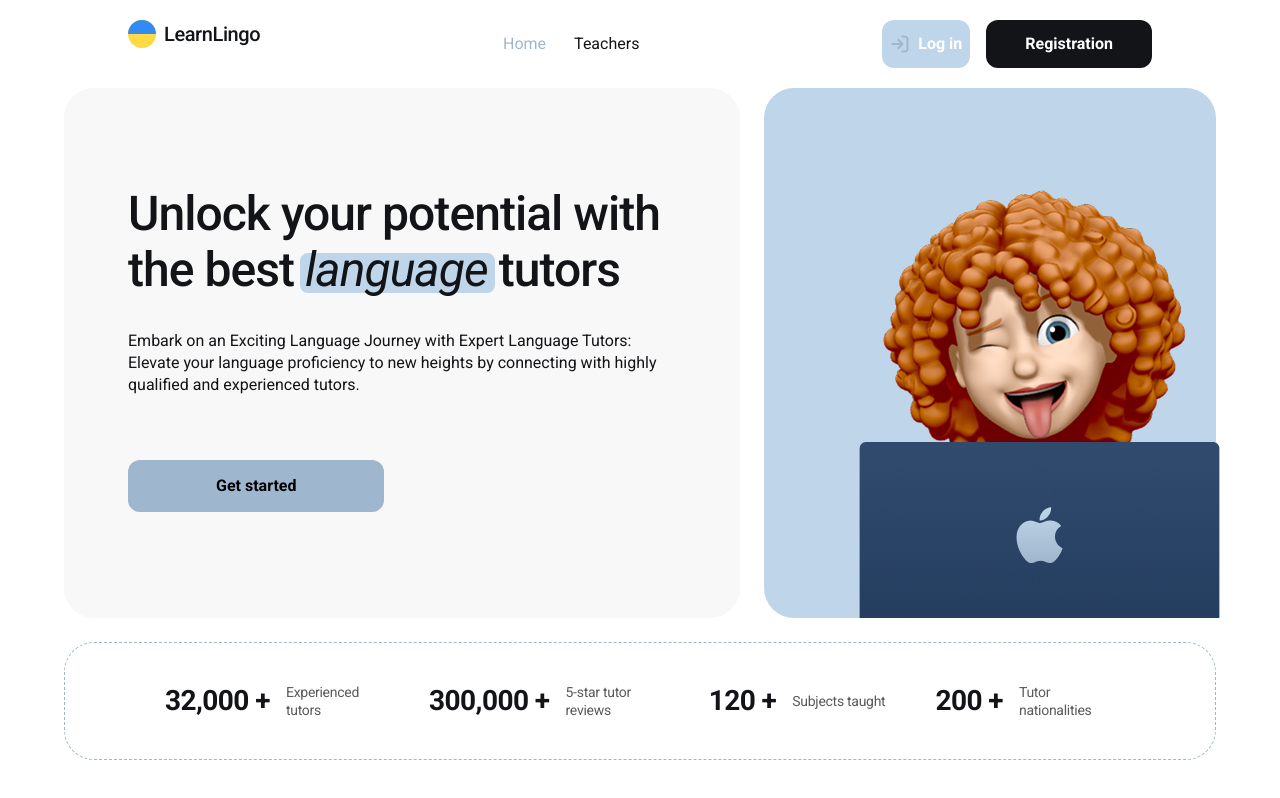
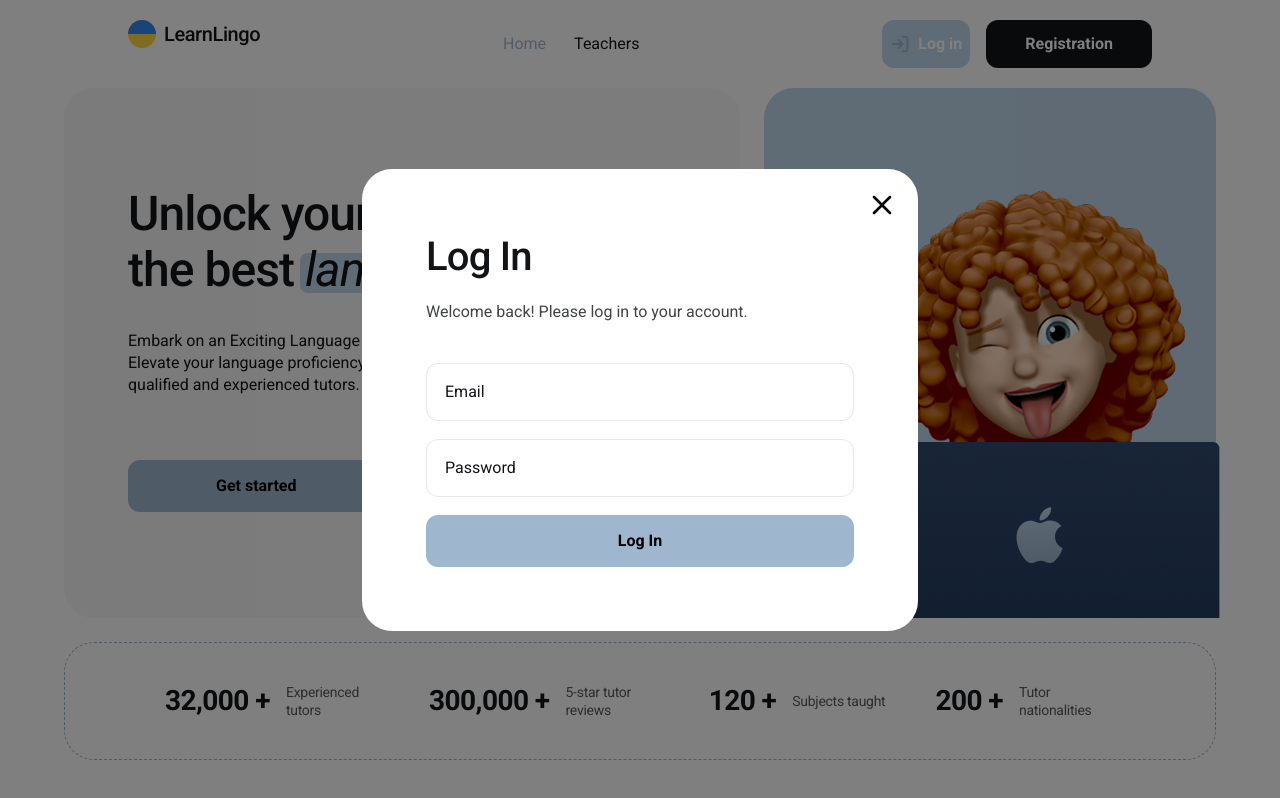
Before and after one commit to kiryhanchiiiik/learn-lingo, a React (Vite) app: page / in a window 1280 px wide. Both pictures are taken after a click on the button "Log in". Built offline with nearby package versions, Linux system fonts and the light colour scheme.

Commit message:
add log in form and change struct project

```diff
--- a/src/components/Header/Header.tsx
+++ b/src/components/Header/Header.tsx
@@ -1,44 +1,25 @@
-import { Field, Formik, Form, ErrorMessage } from "formik";
-import * as Yup from "yup";
 import { useState } from "react";
 import { NavLink } from "react-router-dom";
 import clsx from "clsx";
 import Modal from "../Modal/Modal";
+import LoginForm from "../LoginForm/LoginForm";
+import RegisterForm from "../RegisterForm/RegisterForm";
 
 import sprite from "../../img/sprite.svg";
 import css from "./Header.module.scss";
 
-const buildLinkClass = ({ isActive }: { isActive: boolean }) => {
-  return clsx(css.link, isActive && css.active);
-};
-
-interface RegistrationFormValues {
-  name: string;
-  email: string;
-  password: string;
-}
-
-const INITIAL_VALUES: RegistrationFormValues = {
-  name: "",
-  email: "",
-  password: "",
-};
+const buildLinkClass = ({ isActive }: { isActive: boolean }) =>
+  clsx(css.link, isActive && css.active);
 
 const Header = () => {
-  const [isModalOpen, setIsModalOpen] = useState<boolean>(false);
-  const openModal = () => setIsModalOpen(true);
-  const closeModal = () => setIsModalOpen(false);
+  const [isModalOpen, setIsModalOpen] = useState(false);
+  const [isLoginModalOpen, setIsLoginModalOpen] = useState(false);
 
-  const RegisterUserSchema = Yup.object().shape({
-    name: Yup.string()
-      .min(3, "Too short!")
-      .max(20, "Too Long!")
-      .required("Required!"),
-    email: Yup.string()
-      .email("Email must be a valid format")
-      .required("Required!"),
-    password: Yup.string().min(8, "Too short!").required("Required"),
-  });
+  const openLoginModal = () => setIsLoginModalOpen(true);
+  const closeLoginModal = () => setIsLoginModalOpen(false);
+
+  const openRegisterModal = () => setIsModalOpen(true);
+  const closeRegisterModal = () => setIsModalOpen(false);
 
   return (
     <header className={css.header}>
@@ -46,102 +27,59 @@ const Header = () => {
         <div className={css.logoContainer}>
           <a href="#" className={css.logo}>
             <svg width={28} height={28}>
-              <use href={`${sprite}#ukraine`}></use>
+              <use href={`${sprite}#ukraine`} />
             </svg>
             LearnLingo
           </a>
         </div>
-        <div className={css.linkWrapper}>
+
+        <nav className={css.linkWrapper}>
           <NavLink className={buildLinkClass} to="/">
             Home
           </NavLink>
           <NavLink className={buildLinkClass} to="/teachers">
             Teachers
           </NavLink>
-        </div>
+        </nav>
+
         <div className={css.btnWrapper}>
-          <button className={css.loginBtn} type="button">
+          <button
+            className={css.loginBtn}
+            type="button"
+            onClick={openLoginModal}
+          >
             <svg width={20} height={20}>
-              <use href={`${sprite}#login`}></use>
+              <use href={`${sprite}#login`} />
             </svg>
             Log in
           </button>
-          <button className={css.regBtn} type="button" onClick={openModal}>
+          <button
+            className={css.regBtn}
+            type="button"
+            onClick={openRegisterModal}
+          >
             Registration
           </button>
         </div>
       </div>
 
       {isModalOpen && (
-        <Modal onClose={closeModal}>
+        <Modal onClose={closeRegisterModal}>
           <h2 className={css.regTitle}>Registration</h2>
           <p className={css.regSubTitle}>
-            Thank you for your interest in our platform! In order to register,
-            we need some information. Please provide us with the following
-            information
+            Thank you for your interest! Please provide the information below.
           </p>
+          <RegisterForm onSuccess={closeRegisterModal} />
+        </Modal>
+      )}
 
-          <Formik
-            initialValues={INITIAL_VALUES}
-            validationSchema={RegisterUserSchema}
-            onSubmit={(values, { resetForm }) => {
-              console.log("Form submitted:", values);
-              resetForm();
-              closeModal();
-            }}
-          >
-            <Form>
-              {/* Field for name */}
-              <label className={css.label}>
-                <ErrorMessage
-                  className={css.error}
-                  name="name"
-                  component="span"
-                />
-                <Field
-                  className={css.input}
-                  type="text"
-                  name="name"
-                  placeholder="Name"
-                />
-              </label>
-
-              {/* Field for email */}
-              <label className={css.label}>
-                <ErrorMessage
-                  className={css.error}
-                  name="email"
-                  component="span"
-                />
-                <Field
-                  className={css.input}
-                  type="email"
-                  name="email"
-                  placeholder="Email"
-                />
-              </label>
-
-              {/* Field for password */}
-              <label className={css.label}>
-                <ErrorMessage
-                  className={css.error}
-                  name="password"
-                  component="span"
-                />
-                <Field
-                  className={`${css.input} ${css.lastInput}`}
-                  type="password"
-                  name="password"
-                  placeholder="Password"
-                />
-              </label>
-
-              {/* Submit button */}
-              <button className={css.registerBtn} type="submit">
-                Sign Up
-              </button>
-            </Form>
-          </Formik>
+      {isLoginModalOpen && (
+        <Modal onClose={closeLoginModal}>
+          <h2 className={css.regTitle}>Log In</h2>
+          <p className={css.regSubTitle}>
+            Welcome back! Please log in to your account.
+          </p>
+          <LoginForm onSuccess={closeLoginModal} />
         </Modal>
       )}
     </header>
--- /dev/null
+++ b/src/components/LoginForm/LoginForm.module.scss
@@ -0,0 +1,38 @@
+.input {
+  border: 1px solid rgba(18, 20, 23, 0.1);
+  border-radius: 12px;
+  padding-left: 18px;
+  padding-top: 16px;
+  padding-bottom: 16px;
+  width: 100%;
+  margin-bottom: 18px;
+}
+
+.lastInput {
+  margin-bottom: 40px;
+}
+
+input::placeholder {
+  color: #121417;
+}
+
+.registerBtn {
+  width: 100%;
+  border-radius: 12px;
+  background-color: #9fb7ce;
+  padding-top: 16px;
+  padding-bottom: 16px;
+
+  transition: color 350ms cubic-bezier(0.4, 0, 0.2, 1),
+    background-color 350ms cubic-bezier(0.4, 0, 0.2, 1);
+
+  &:hover,
+  &:focus {
+    background-color: #bfd6ea;
+    color: #ffffff;
+  }
+}
+
+.error {
+  color: red;
+}
--- /dev/null
+++ b/src/components/LoginForm/LoginForm.tsx
@@ -0,0 +1,64 @@
+import { Formik, Form, Field, ErrorMessage } from "formik";
+import * as Yup from "yup";
+import css from "./LoginForm.module.scss";
+
+interface LoginFormValues {
+  email: string;
+  password: string;
+}
+
+const INITIAL_VALUES: LoginFormValues = {
+  email: "",
+  password: "",
+};
+
+const LoginUserSchema = Yup.object().shape({
+  email: Yup.string()
+    .email("Email must be a valid format")
+    .required("Required!"),
+  password: Yup.string().min(8, "Too short!").required("Required"),
+});
+
+const LoginForm = ({ onSuccess }: { onSuccess: () => void }) => {
+  return (
+    <Formik
+      initialValues={INITIAL_VALUES}
+      validationSchema={LoginUserSchema}
+      onSubmit={(values, { resetForm }) => {
+        console.log("Login submitted:", values);
+        resetForm();
+        onSuccess();
+      }}
+    >
+      <Form className={css.form}>
+        <label className={css.label}>
+          <ErrorMessage className={css.error} name="email" component="span" />
+          <Field
+            className={css.input}
+            type="email"
+            name="email"
+            placeholder="Email"
+          />
+        </label>
+        <label className={css.label}>
+          <ErrorMessage
+            className={css.error}
+            name="password"
+            component="span"
+          />
+          <Field
+            className={css.input}
+            type="password"
+            name="password"
+            placeholder="Password"
+          />
+        </label>
+        <button className={css.registerBtn} type="submit">
+          Log In
+        </button>
+      </Form>
+    </Formik>
+  );
+};
+
+export default LoginForm;
--- /dev/null
+++ b/src/components/RegisterForm/RegisterForm.module.scss
@@ -0,0 +1,38 @@
+.input {
+  border: 1px solid rgba(18, 20, 23, 0.1);
+  border-radius: 12px;
+  padding-left: 18px;
+  padding-top: 16px;
+  padding-bottom: 16px;
+  width: 100%;
+  margin-bottom: 18px;
+}
+
+.lastInput {
+  margin-bottom: 40px;
+}
+
+input::placeholder {
+  color: #121417;
+}
+
+.registerBtn {
+  width: 100%;
+  border-radius: 12px;
+  background-color: #9fb7ce;
+  padding-top: 16px;
+  padding-bottom: 16px;
+
+  transition: color 350ms cubic-bezier(0.4, 0, 0.2, 1),
+    background-color 350ms cubic-bezier(0.4, 0, 0.2, 1);
+
+  &:hover,
+  &:focus {
+    background-color: #bfd6ea;
+    color: #ffffff;
+  }
+}
+
+.error {
+  color: red;
+}
--- /dev/null
+++ b/src/components/RegisterForm/RegisterForm.tsx
@@ -0,0 +1,79 @@
+import { Formik, Form, Field, ErrorMessage } from "formik";
+import * as Yup from "yup";
+import css from "./RegisterForm.module.scss";
+
+interface RegistrationFormValues {
+  name: string;
+  email: string;
+  password: string;
+}
+
+const INITIAL_VALUES: RegistrationFormValues = {
+  name: "",
+  email: "",
+  password: "",
+};
+
+const validationSchema = Yup.object().shape({
+  name: Yup.string()
+    .min(3, "Too short!")
+    .max(20, "Too Long!")
+    .required("Required!"),
+  email: Yup.string()
+    .email("Email must be a valid format")
+    .required("Required!"),
+  password: Yup.string().min(8, "Too short!").required("Required"),
+});
+
+const RegisterForm = ({ onSuccess }: { onSuccess: () => void }) => {
+  return (
+    <Formik
+      initialValues={INITIAL_VALUES}
+      validationSchema={validationSchema}
+      onSubmit={(values, { resetForm }) => {
+        console.log("Registered:", values);
+        resetForm();
+        onSuccess();
+      }}
+    >
+      <Form>
+        <label className={css.label}>
+          <ErrorMessage name="name" component="span" className={css.error} />
+          <Field
+            className={css.input}
+            type="text"
+            name="name"
+            placeholder="Name"
+          />
+        </label>
+        <label className={css.label}>
+          <ErrorMessage name="email" component="span" className={css.error} />
+          <Field
+            className={css.input}
+            type="email"
+            name="email"
+            placeholder="Email"
+          />
+        </label>
+        <label className={css.label}>
+          <ErrorMessage
+            name="password"
+            component="span"
+            className={css.error}
+          />
+          <Field
+            className={`${css.input} ${css.lastInput}`}
+            type="password"
+            name="password"
+            placeholder="Password"
+          />
+        </label>
+        <button className={css.registerBtn} type="submit">
+          Sign Up
+        </button>
+      </Form>
+    </Formik>
+  );
+};
+
+export default RegisterForm;
```
